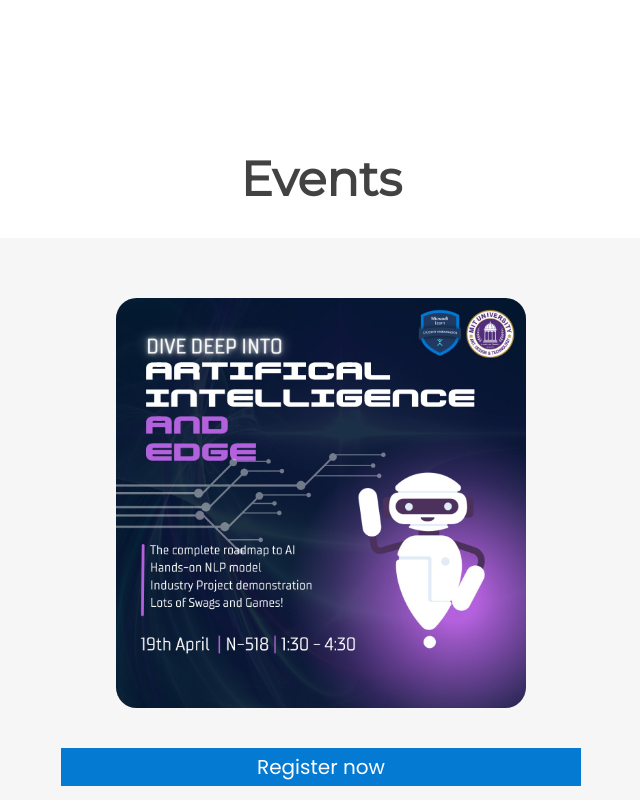
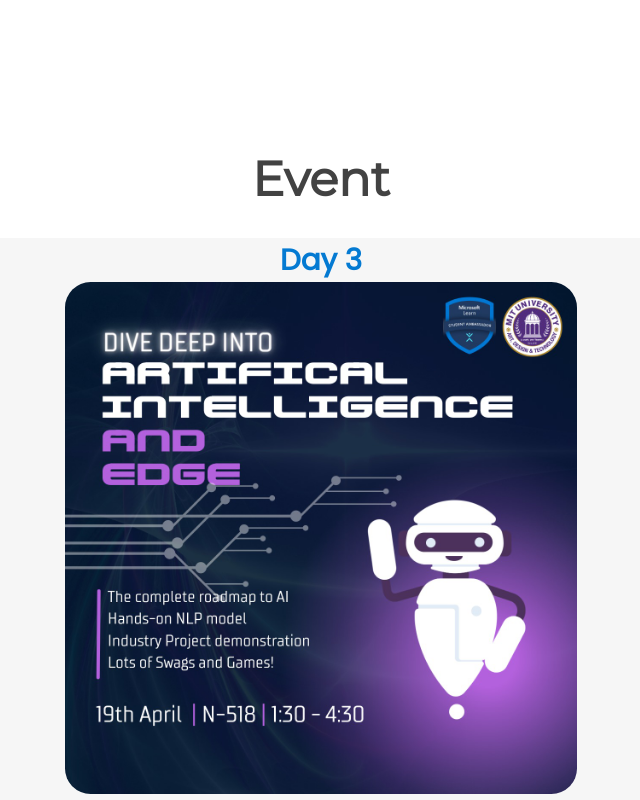
Before and after one commit to SUBI7447/website-1, a React (Create React App) app: page / in a window 1280 px wide. Shown: the part 740-1540 px from the top of the page, without its empty margins (319-959 px from the left). Built offline with nearby package versions, Linux system fonts and the light colour scheme.

Commit message:
FIXED A BUG IN EVENT(DIV)  (BUG :  NAV BAR GETS HIDE UNDER EVENT DIV)

```diff
--- a/src/components/Events.css
+++ b/src/components/Events.css
@@ -22,39 +22,38 @@
     width: 80%;
     height: auto;
     background-color: rgb(246, 246, 246);
-
     display: flex;
+    padding-bottom: 10px;
+    margin-bottom: 10vh;
     flex-direction: column;
-    justify-content: space-between;
-    padding-top: 40px;
+    justify-content: center;
     align-items: center;
-
-
-    overflow: hidden;
-    position: relative;
 
 }
 
 
-.posters {
+.event-name {
+    font-family: 'Poppins', sans-serif;
+    font-weight: 400;
+    font-size: 25px;
+    color: #047ad2;
+}
 
-
+.poster {
     display: flex;
     flex-direction: column;
     align-items: center;
-    width: 50%;
 
     img {
         object-fit: cover;
-
+        margin-bottom: 20px;
+        width: 50%;
         border-radius: 5%;
-
-        margin-top: 20px;
-        margin-bottom: 20px;
-        width: 80%;
     }
 
-
+    .why {
+        padding: 20px 0;
+    }
 }
 
 .reg-button {
@@ -72,7 +71,6 @@
     cursor: pointer;
     text-align: center;
     text-decoration: none;
-
 }
 
 .reg-button:hover {
@@ -88,8 +86,6 @@
         display: flex;
         flex-direction: column;
     }
-
-
 }
 
 @media (max-width:768px) {
@@ -98,8 +94,6 @@
         font-size: 2rem;
     }
 
-
-
     .reg-button {
         font-size: 12px;
     }
--- a/src/components/Events.js
+++ b/src/components/Events.js
@@ -1,22 +1,24 @@
 import React from 'react'
 import './Events.css'
 import day_3 from '../assets/day_3.jpg'
+import day_2 from '../assets/day_2.jpg'
 
 
 const Events = () => {
   return (
     <div className='event'>
-      <span className='title'>Events</span>
+      <span className='title'>Event</span>
       <div className='event-content'>
 
-        <div className='posters'>
-          <img src={day_3} alt="day_3" />
 
+
+        <div className='poster'>
+          <span className='event-name'><h3>Day 3</h3></span>
+          <img src={day_3} alt="day 3" />
         </div>
         <a className="reg-button" href="https://docs.google.com/forms/d/e/1FAIpQLSdq2EoDe8JRW5uBniYG9OPC3lGcQ3mXszfkGhdZ32cYTbhQsg/viewform" target="_blank">Register now</a>
       </div>
     </div>
-
   )
 }
 
```
Also changed, not shown: src/assets/day_2.jpg (added).
